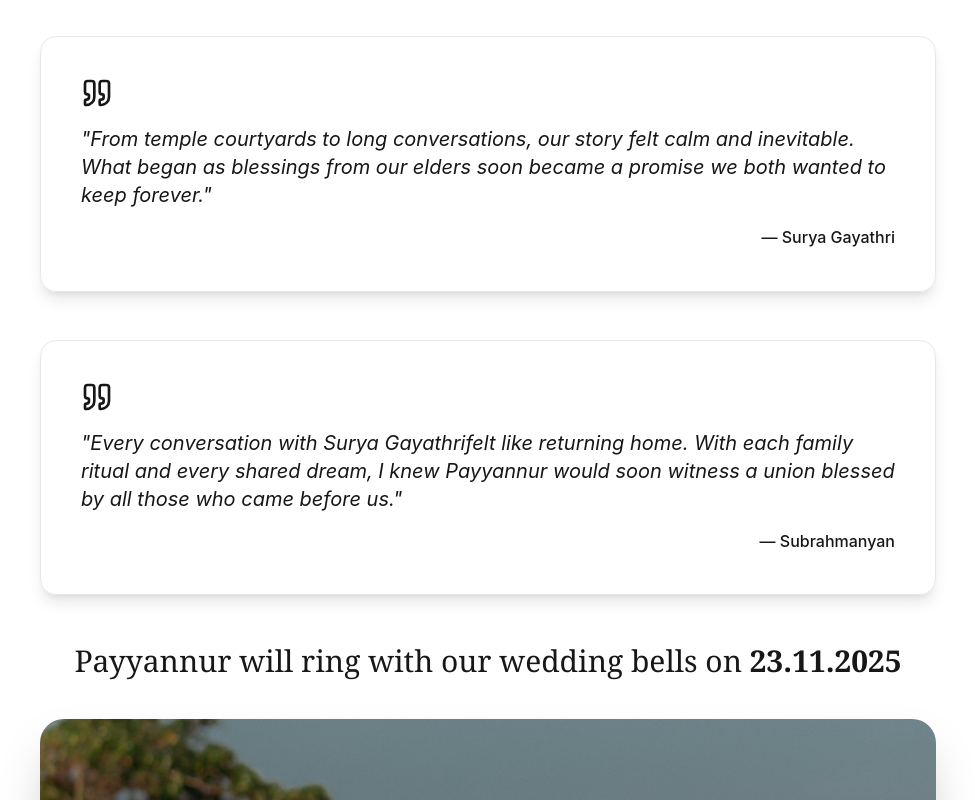
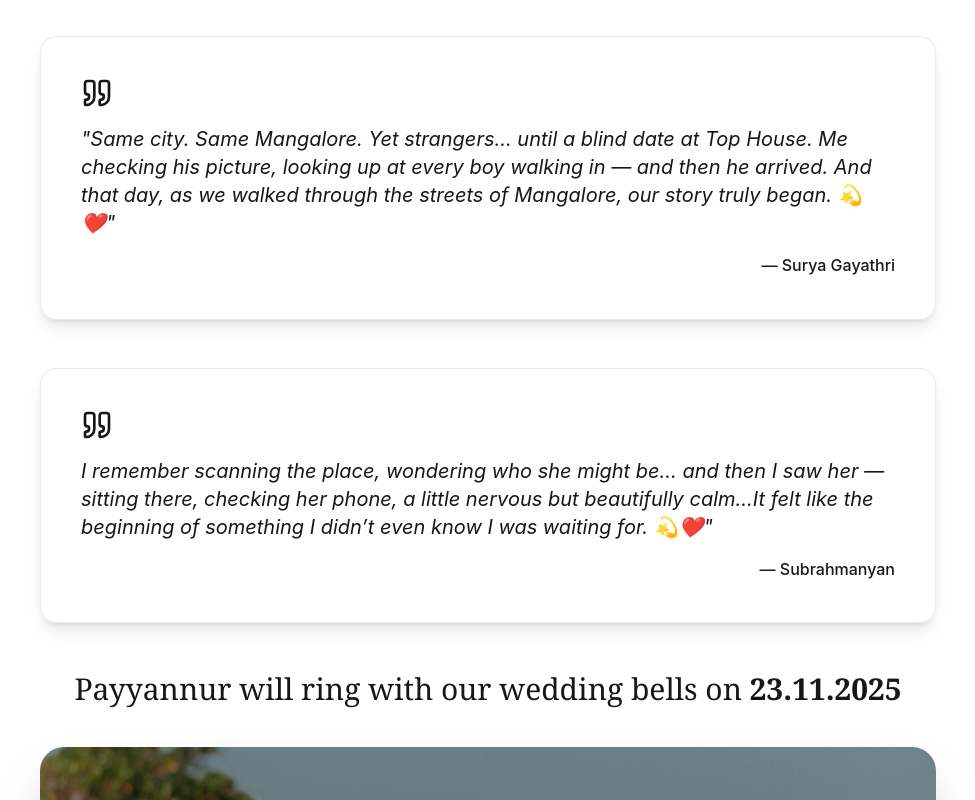
Before and after one commit to prashobkanhangad/invitation-static, a Next.js app: page /surya_gayathri-subrahmanyan in a window 1280 px wide. Shown: the part 2520-3320 px from the top of the page, without its empty margins (152-1127 px from the left). Built offline with nearby package versions, Linux system fonts and the light colour scheme.

Commit message:
surya changes

```diff
--- a/app/surya_gayathri-subrahmanyan/components/QASection.tsx
+++ b/app/surya_gayathri-subrahmanyan/components/QASection.tsx
@@ -1,7 +1,7 @@
 const questions = [
   {
     q: "Who are the proud families blessing this union?",
-    a: "Surya is the beloved granddaughter of Late. Upendran Kundlayar & Late. Devaki Antherjanam and Late. Krishnan Namboodiri & Late. Suvarni Antherjanam.",
+    a: "Surya Gayathri M is from Makkaromkkottilam, Varakkad, Kasargod — daughter of Sri. Surya Narayanan M and Smt. Sathi VP, and sister of Surya Thejus.",
   },
   {
     q: "Tell us about the groom's home.",
--- a/app/surya_gayathri-subrahmanyan/components/StorySection.tsx
+++ b/app/surya_gayathri-subrahmanyan/components/StorySection.tsx
@@ -17,8 +17,7 @@ export const StorySection = () => {
           <div className="bg-card p-8 md:p-10 rounded-2xl shadow-lg animate-fade-in-up border border-border/50">
             <Quote className="w-8 h-8 text-primary mb-4" />
             <p className="text-foreground/90 text-lg md:text-xl leading-relaxed italic mb-4">
-              "From temple courtyards to long conversations, our story felt calm and inevitable. What began as blessings from our
-              elders soon became a promise we both wanted to keep forever."
+              "Same city. Same Mangalore. Yet strangers… until a blind date at Top House. Me checking his picture, looking up at every boy walking in — and then he arrived. And that day, as we walked through the streets of Mangalore, our story truly began. 💫❤️"
             </p>
             <p className="text-primary font-medium text-right">— Surya Gayathri</p>
           </div>
@@ -26,8 +25,7 @@ export const StorySection = () => {
           <div className="bg-card p-8 md:p-10 rounded-2xl shadow-lg animate-fade-in-up border border-border/50">
             <Quote className="w-8 h-8 text-primary mb-4" />
             <p className="text-foreground/90 text-lg md:text-xl leading-relaxed italic mb-4">
-              "Every conversation with Surya Gayathrifelt like returning home. With each family ritual and every shared dream, I knew
-              Payyannur would soon witness a union blessed by all those who came before us."
+            I remember scanning the place, wondering who she might be… and then I saw her — sitting there, checking her phone, a little nervous but beautifully calm...It felt like the beginning of something I didn’t even know I was waiting for. 💫❤️"
             </p>
             <p className="text-primary font-medium text-right">— Subrahmanyan</p>
           </div>
```
